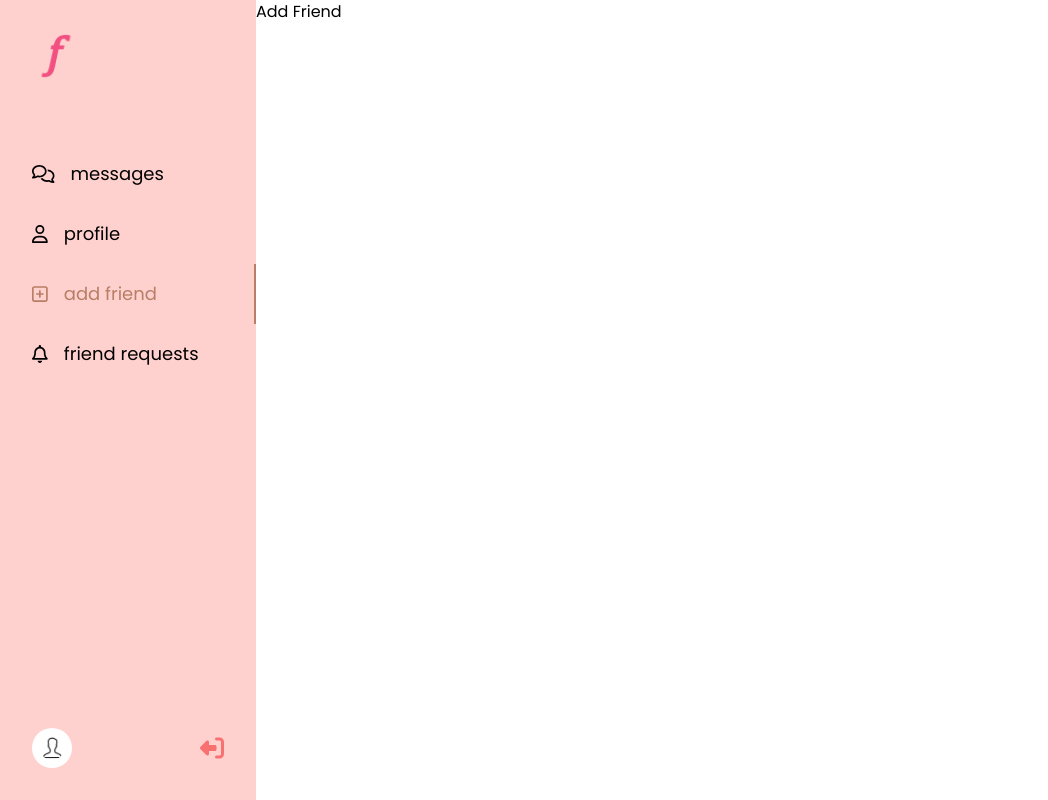
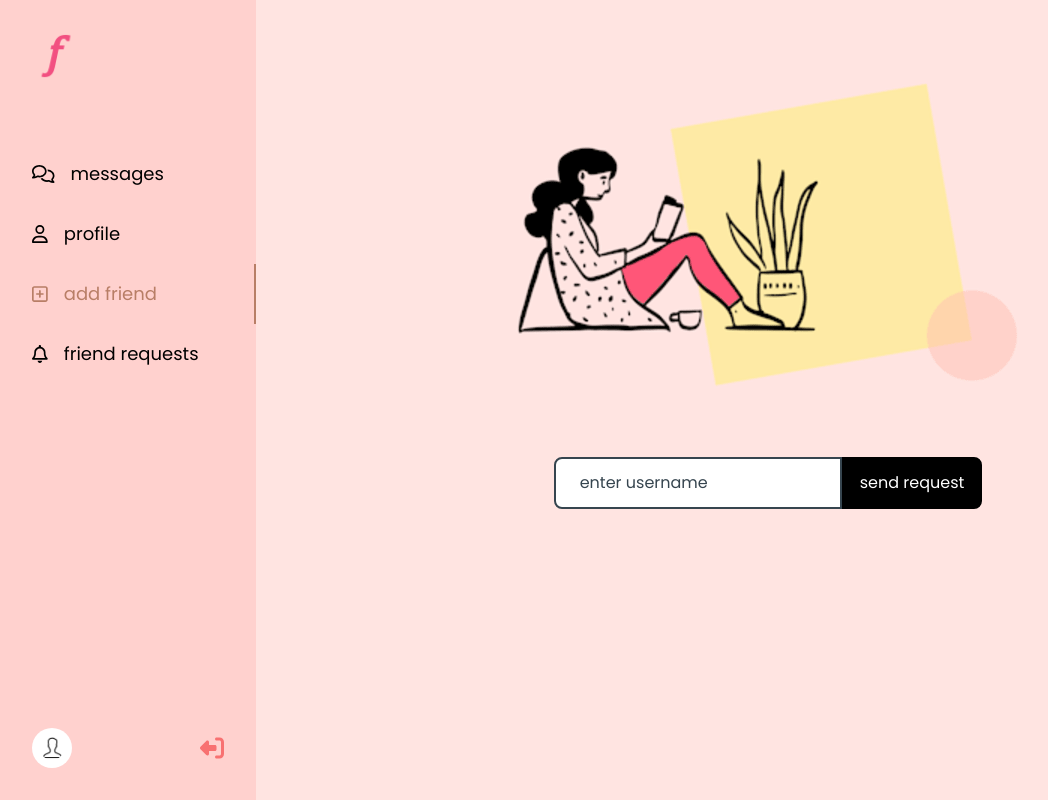
Before and after one commit to Brian-Lin-2/friendzone-client, a React (Vite) app: page /user/add-friend in a window 1280 px wide. Shown: the whole page, without its empty margins (0-1048 px from the left). Built offline with nearby package versions, Linux system fonts and the light colour scheme; sample sign-in values are in the browser's storage.

Commit message:
Implement sending friend requests

```diff
--- a/src/components/user/friend/AddFriend.jsx
+++ b/src/components/user/friend/AddFriend.jsx
@@ -1,3 +1,57 @@
+import { token } from "../../../functions/utils";
+import { useState } from "react";
+
 export default function AddFriend() {
-  return <h1>Add Friend</h1>;
+  const [result, setResult] = useState(null);
+
+  async function sendRequest(e) {
+    e.preventDefault();
+
+    const user = JSON.stringify({
+      name: e.target.username.value,
+    });
+
+    const res = await fetch("http://localhost:3000/user/friend-request", {
+      method: "POST",
+      headers: {
+        "Content-Type": "application/json",
+        Authorization: `Bearer ${token}`,
+      },
+      body: user,
+    });
+
+    const body = await res.json();
+
+    setResult(body);
+
+    if (res.ok) {
+      e.target.username.value = "";
+    }
+  }
+
+  return (
+    <div className="flex flex-col flex-grow bg-light-pink items-center gap-8">
+      <img className="w-[600px] mt-12" src="/images/friends.png" />
+      <div>
+        <form className="flex items-center" onSubmit={(e) => sendRequest(e)}>
+          <input
+            className="border-2 px-6 py-3 rounded-l-lg border-font-gray text-font-gray placeholder-font-gray w-72 focus:outline-none"
+            type="text"
+            name="username"
+            placeholder="enter username"
+          />
+          <button className="px-4 py-3 border-2 border-black bg-black text-white rounded-r-lg">
+            send request
+          </button>
+        </form>
+        <p
+          className={`ml-6 mt-1 ${
+            result?.status === "success" ? "text-green-500" : "text-red-500"
+          }`}
+        >
+          {result?.message}
+        </p>
+      </div>
+    </div>
+  );
 }
```
Also changed, not shown: public/images/friends.png (added).
